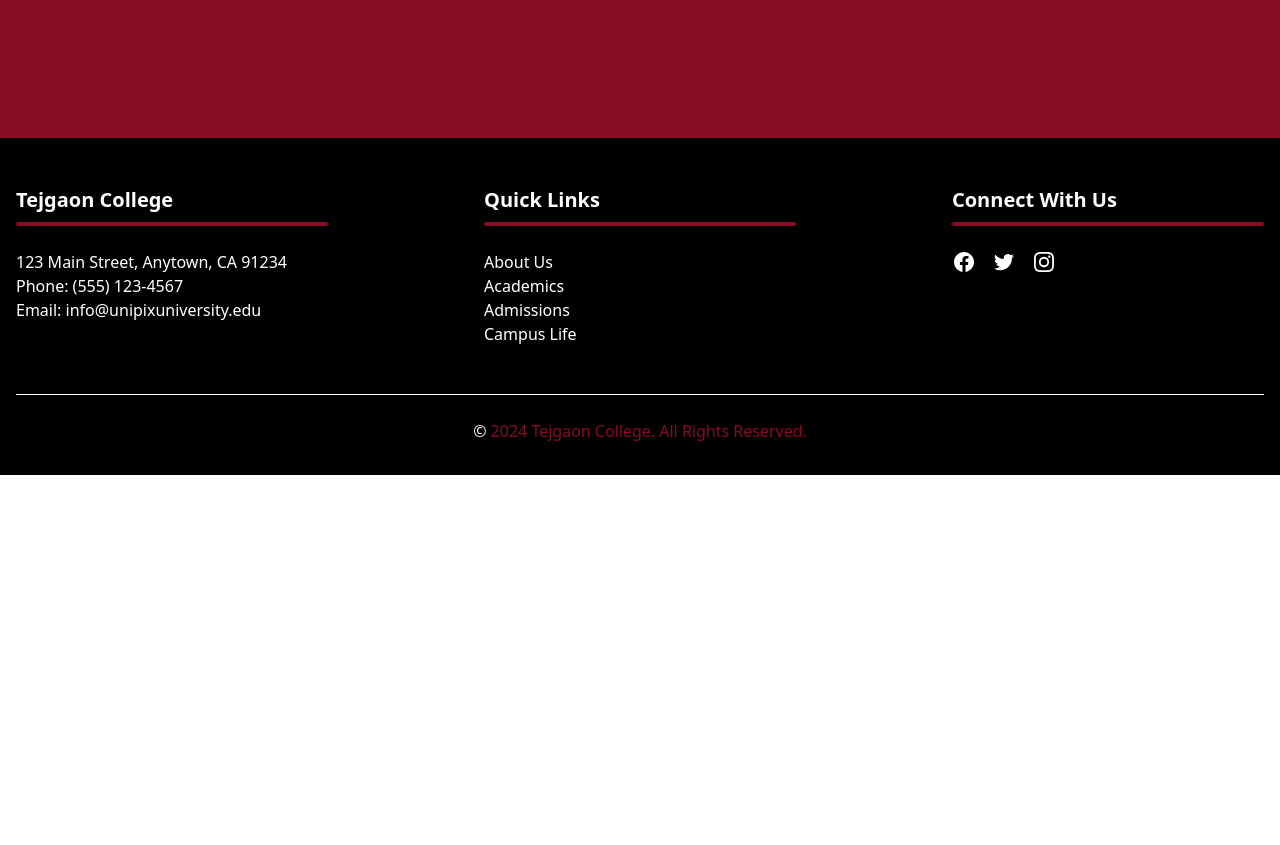
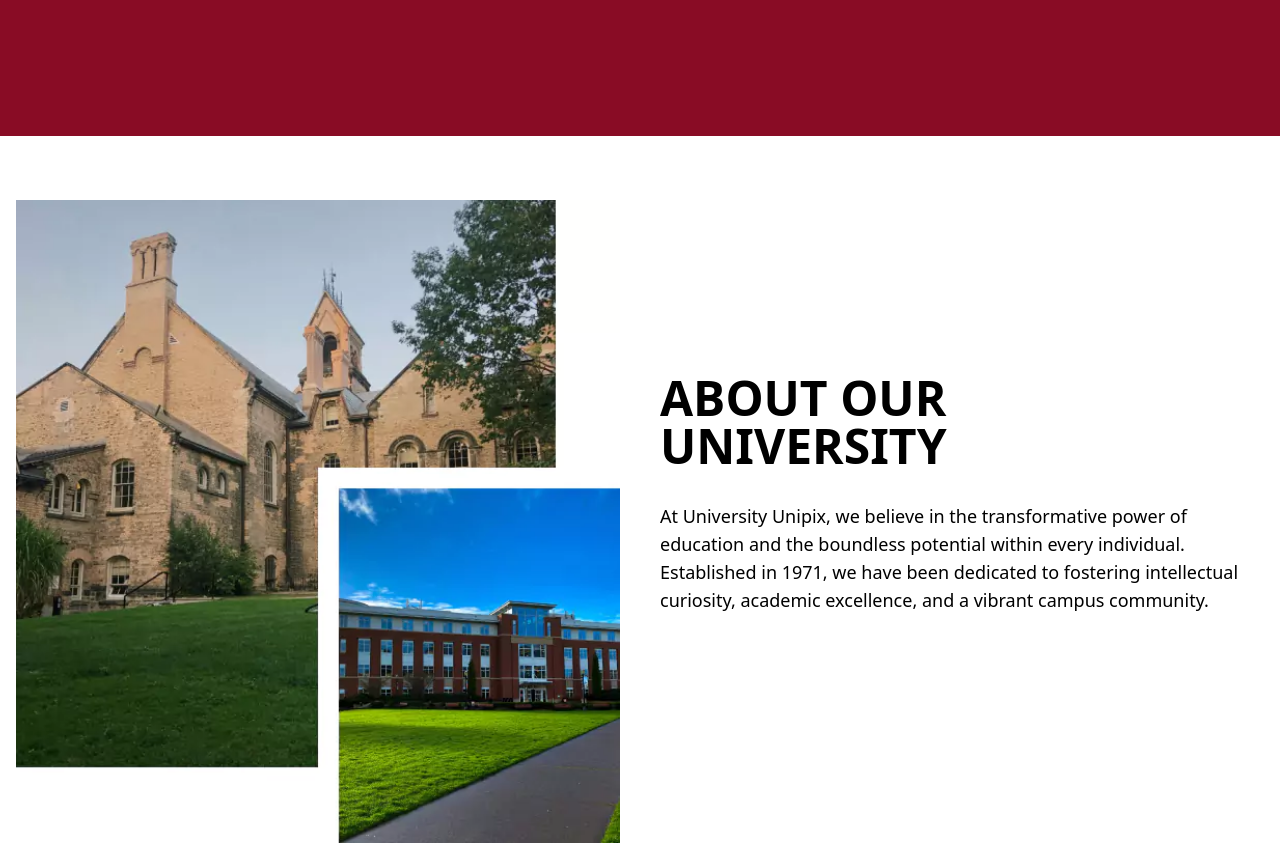
Before and after one commit to RF-Rezon/BrainWave-Client, a React (Vite) app: page / in a window 1280 px wide. Shown: the part 740-1585 px from the top of the page. Before the commit the page ends 1215 px from the top, so only its background shows below. Built offline with nearby package versions, Linux system fonts and the light colour scheme; no server answers.

Commit message:
About Done

```diff
--- a/src/Pages/Home/Home.jsx
+++ b/src/Pages/Home/Home.jsx
@@ -1,13 +1,14 @@
 
 import { default as React } from "react";
+import About from "./About";
 import Hero from "./Hero";
 
 const Home = () => {
   return (
     <>
       <Hero />
-      {/* <About />
-      <Faculty />
+      <About />
+      {/* <Faculty />
       <StudentFeedback />
       <UpcomingEvents />
       <LatestBlogs /> */}
```
